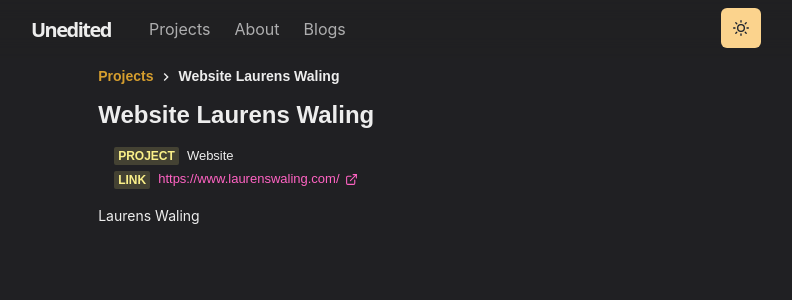
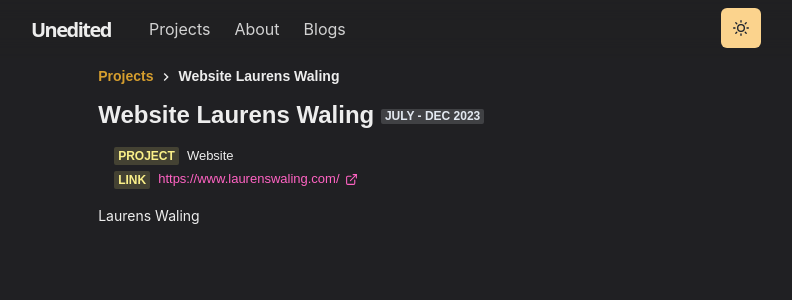
Before and after one commit to notlaven/uneditedweb, a Next.js app: page /projects/laurens in a window 1280 px wide. Shown: the top 300 px of the page, without its empty margins (255-1047 px from the left). Built offline with nearby package versions, Linux system fonts and the light colour scheme.

Commit message:
Content & Navbar updates

```diff
--- a/components/navbar.js
+++ b/components/navbar.js
@@ -20,7 +20,8 @@ import ThemeToggleButton from './theme-toggle'
 
 const LinkItem = ({ href, path, target, children, ...props }) => {
     const active = path === href
-    const inactiveColor = useColorModeValue('gray.800', 'whiteAlpha.700')
+    const inactiveColor = useColorModeValue('gray.800', 'whiteAlpha.800')
+    const selectedColor = useColorModeValue('yellow.700', 'yellow.500')
     return (
       <Link
         as={NextLink}
@@ -28,7 +29,7 @@ const LinkItem = ({ href, path, target, children, ...props }) => {
         scroll={false}
         p={2}
         bg={active ? 'grassTeal' : undefined}
-        color={active ? 'whiteAlpha.900' : inactiveColor}
+        color={active ? selectedColor : inactiveColor}
         target={target}
         {...props}
       >
--- a/pages/blogs/christmasBlog.js
+++ b/pages/blogs/christmasBlog.js
@@ -23,7 +23,7 @@ const Blog = () => {
           fontFamily="Work Sans, sans-serif"
           fontWeight="bold"
         >
-          Christmas blog - Dev blog #1
+          Christmas blog - Dev blog #1 <Badge>Dec 2023</Badge>
         </Heading>
         <List>
           <ListItem fontFamily={"Work sans, sans-serif"}>
--- a/pages/projects/laurens.js
+++ b/pages/projects/laurens.js
@@ -23,7 +23,7 @@ import {
             fontFamily="Work Sans, sans-serif"
             fontWeight="bold"
           >
-            Website Laurens Waling
+            Website Laurens Waling <Badge>July - Dec 2023</Badge>
           </Heading>
           <List ml={4} my={4} fontSize={13}>
             <ListItem fontFamily={"Work sans, sans-serif"} mb={1}>
--- a/pages/projects/uneditedv1.js
+++ b/pages/projects/uneditedv1.js
@@ -23,7 +23,7 @@ import {
             fontFamily="Work Sans, sans-serif"
             fontWeight="bold"
           >
-            Unedited v1.0
+            Unedited v1.0 <Badge>Dec 2023</Badge>
           </Heading>
           <List ml={4} my={4} fontSize={13}>
             <ListItem fontFamily={"Work sans, sans-serif"} mb={1}>
```
